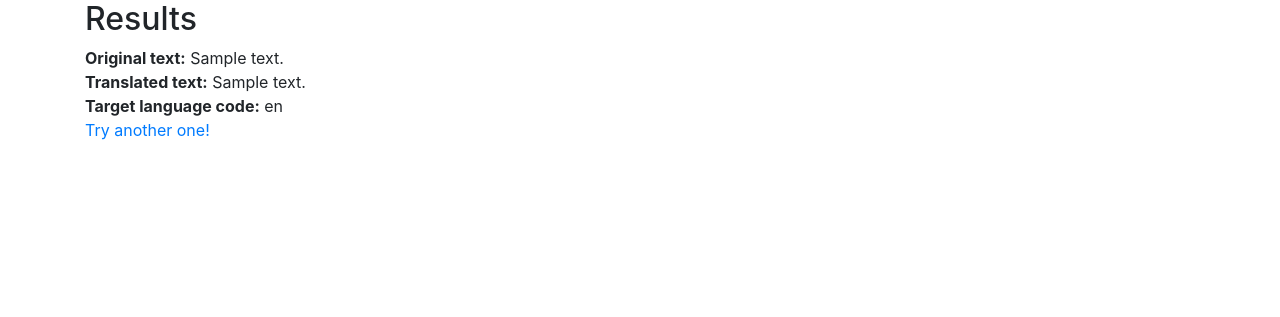
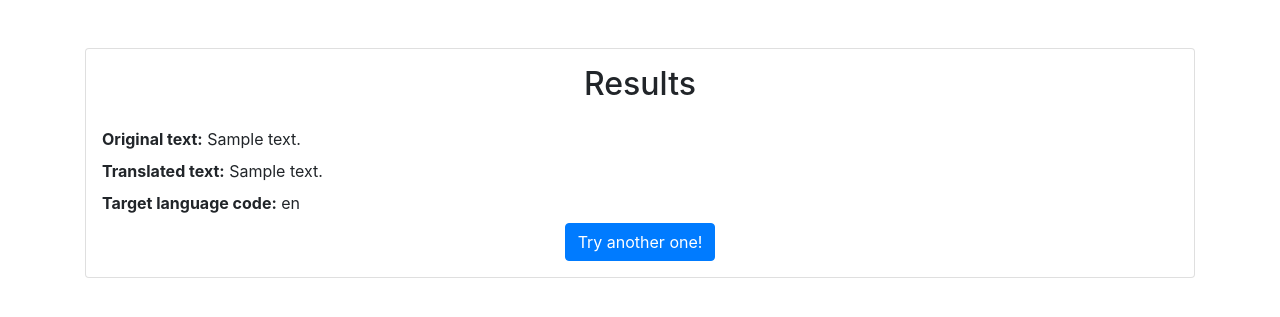
Before and after one commit to tonyoseko99/translator, a Flask app: template templates/results.html in a window 1280 px wide. Shown: the top 317 px of the page. Run offline with Flask 2, Linux system fonts and the light colour scheme; the template is opened without the code that fills it: most values are stand-ins (such as "Sample title", 1, 10 or a date in 2020).

Commit message:
style the results page

```diff
--- a/templates/results.html
+++ b/templates/results.html
@@ -10,19 +10,21 @@
 </head>
 
 <body>
-    <div class="container">
-        <h2>Results</h2>
-        <div>
+    <div class="container mt-5">
+        <div class="card p-3">
+            <h2 class="text-center mb-4">Results</h2>
+            <div class="mb-2">
                 <strong>Original text:</strong> {{ original_text }}
             </div>
-        <div>
+            <div class="mb-2">
                 <strong>Translated text:</strong> {{ translated_text }}
             </div>
-        <div>
+            <div class="mb-2">
                 <strong>Target language code:</strong> {{ target_language }}
             </div>
-        <div>
-            <a href="{{ url_for('index') }}">Try another one!</a>
+            <div class="text-center">
+                <a href="{{ url_for('index') }}" class="btn btn-primary">Try another one!</a>
+            </div>
         </div>
     </div>
 </body>
```
Lines whose indentation alone changed are shown as unchanged.
